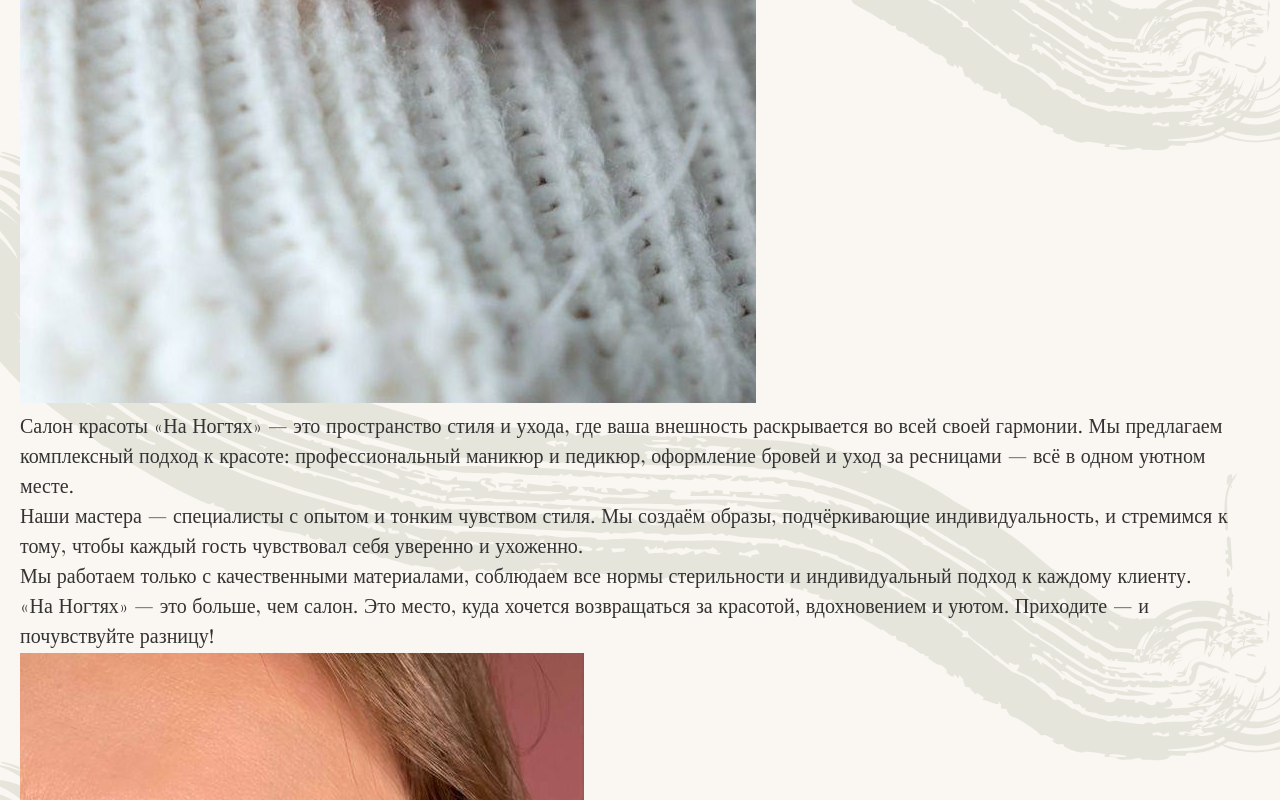
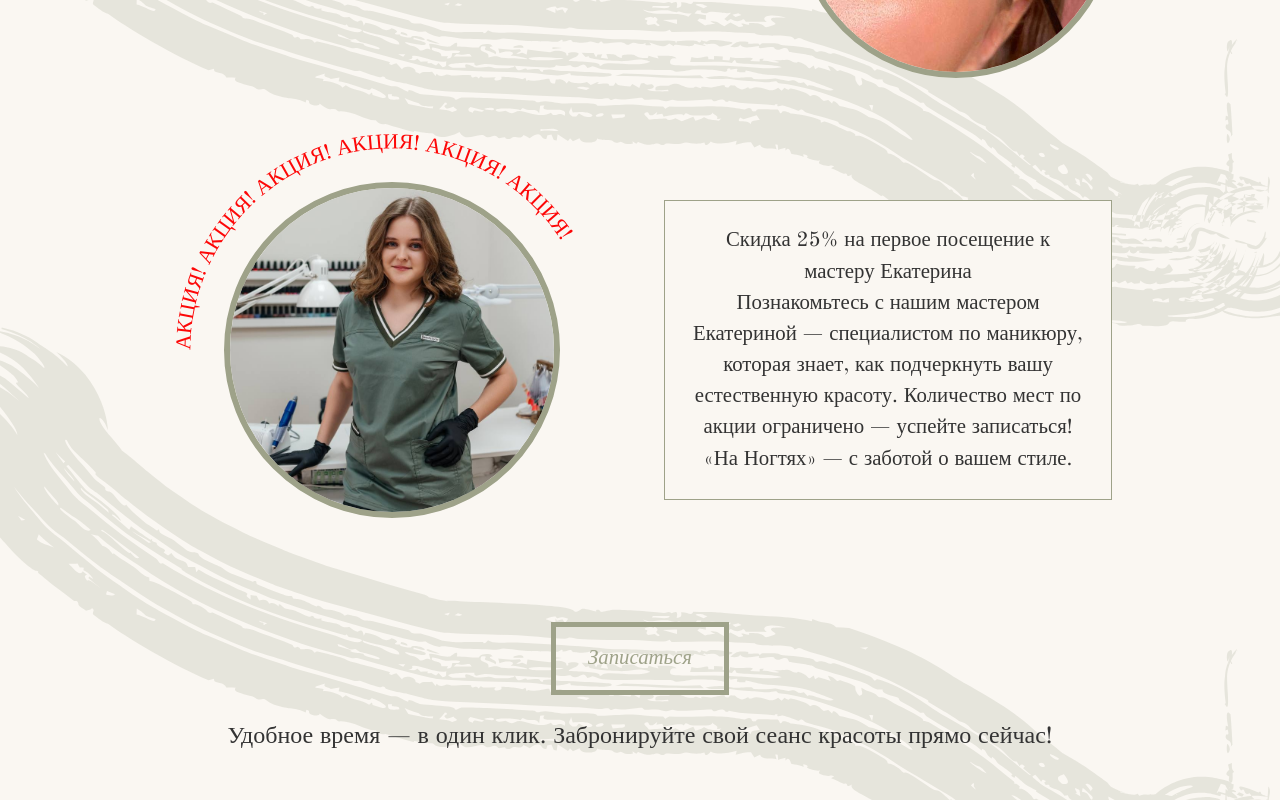
Before and after one commit to Katya705/shestakova_pie_32_2, a React (Vite) app in the folder beauty-salon/: page / in a window 1280 px wide. Shown: the part 920-1720 px from the top of the page. Built offline with nearby package versions, Linux system fonts and the light colour scheme.

Commit message:
Update Home.module.scss

```diff
--- a/beauty-salon/src/pages/Home/Home.module.scss
+++ b/beauty-salon/src/pages/Home/Home.module.scss
@@ -1,5 +1,108 @@
 .home {
-  font-family: 'Old Standard TT', serif;
-  font-size: 20px;
-  color: #333;
+  padding: 3rem 1rem;               // Отступы: 3rem сверху/снизу, 1rem слева/справа для внутреннего пространства
+  font-family: 'Old Standard TT', serif; // Шрифт страницы, с запасным вариантом serif
+  color: #333;                     // Цвет текста — тёмно-серый для лучшей читаемости
+  text-align: center;              // Выравнивание текста по центру
 }
+
+.intro {
+  display: flex;                   // Включаем flexbox для удобного позиционирования дочерних элементов
+  flex-wrap: wrap;                // Позволяет элементам переноситься на новую строку, если не помещаются
+  justify-content: center;         // Горизонтальное выравнивание элементов по центру
+  align-items: center;             // Вертикальное выравнивание элементов по центру
+  gap: 2rem;                      // Отступ между дочерними элементами — 2rem
+  margin-bottom: 2rem;             // Отступ снизу — 2rem, чтобы отделить блок от следующего
+}
+
+.imageCircle {
+  width: 25vw;                    // Ширина — 25% от ширины окна браузера (viewport width)
+  max-width: 350px;               // Максимальная ширина — 350 пикселей
+  height: 25vw;                   // Высота совпадает с шириной для круглой формы
+  max-height: 350px;              // Максимальная высота — 350 пикселей
+  border-radius: 50%;             // Скругление углов на 50%, чтобы сделать круг
+  object-fit: cover;              // Изображение масштабируется, заполняя контейнер, сохраняя пропорции и обрезая лишнее
+  border: 6px solid #9EA289;      // Рамка толщиной 6px с цветом #9EA289 вокруг круга
+}
+
+.text {
+  max-width: 600px;               // Максимальная ширина блока текста — 600px для удобочитаемости
+  font-size: 1.2rem;              // Размер шрифта — 1.2 rem (зависит от корневого шрифта)
+  line-height: 1.6;               // Межстрочный интервал — 1.6 для удобства чтения
+
+  p {
+    margin-bottom: 1.5rem;        // Отступ снизу у абзацев — 1.5 rem, чтобы отделить параграфы друг от друга
+  }
+}
+
+.promo {
+  display: flex;                  // Включаем flexbox для позиционирования промо-блоков
+  flex-wrap: wrap;                // Позволяет переносить элементы на следующую строку при нехватке места
+  justify-content: center;         // Горизонтальное выравнивание по центру
+  align-items: center;             // Вертикальное выравнивание по центру
+  gap: 3rem;                      // Расстояние между элементами — 3 rem
+  margin-top: 3rem;                // Отступ сверху — 3 rem, отделяет от предыдущего контента
+}
+
+.promoCircle {
+  position: relative;             // Относительное позиционирование для вложенных абсолютных элементов (SVG и картинки)
+  width: 35vw;                   // Ширина — 35% от ширины окна браузера
+  max-width: 500px;               // Максимальная ширина — 500 пикселей
+  height: 35vw;                  // Высота равна ширине для круга
+  max-height: 500px;              // Максимальная высота — 500 пикселей
+}
+
+.promoSvg {
+  width: 100%;                   // SVG занимает всю ширину контейнера promoCircle
+  height: 100%;                  // SVG занимает всю высоту контейнера promoCircle
+  position: absolute;            // Абсолютное позиционирование внутри promoCircle
+  top: 0;                       // Привязка к верхнему краю контейнера
+  left: 0;                      // Привязка к левому краю контейнера
+  font-size: 1.2rem;             // Размер шрифта внутри SVG (если используется текст)
+  fill: #FD0707;                 // Цвет заливки SVG — ярко-красный
+  word-spacing: 550%;            // Расстояние между словами увеличено на 550% для кругового текста
+}
+
+.promoImage {
+  position: absolute;            // Абсолютное позиционирование внутри promoCircle
+  top: 12.5%;                   // Отступ сверху — 12.5% от высоты promoCircle, чтобы центрировать внутри круга
+  left: 12.5%;                  // Отступ слева — 12.5% от ширины promoCircle
+  width: 75%;                   // Ширина изображения — 75% от promoCircle
+  height: 75%;                  // Высота изображения — 75% от promoCircle
+  border-radius: 50%;           // Скругление до круга
+  object-fit: cover;            // Изображение масштабируется с обрезкой, чтобы заполнить круг
+  border: 6px solid #9EA289;    // Рамка толщиной 6px цвета #9EA289 вокруг изображения
+}
+
+.promoText {
+  max-width: 35vw;              // Максимальная ширина текста — 35% от ширины окна браузера
+  min-width: 300px;             // Минимальная ширина — 300 пикселей, чтобы текст не стал слишком узким
+  font-size: 1.3rem;            // Размер шрифта — 1.3 rem
+  line-height: 1.5;             // Межстрочный интервал — 1.5
+  border: 1px solid #9EA289;   // Рамка 1px цвета #9EA289 вокруг блока текста
+  padding: 1.5rem;              // Внутренние отступы по всем сторонам — 1.5 rem
+  background-color: #FAF7F2;   // Цвет фона — светлый бежевый (#FAF7F2)
+}
+
+.button {
+  display: block;               // Кнопка занимает всю доступную ширину по горизонтали (с учетом ширины контента)
+  width: fit-content;           // Ширина подстраивается под содержимое
+  margin: 3rem auto 1.5rem;     // Отступ сверху 3rem, по горизонтали авто (по центру), снизу 1.5rem
+  padding: 1rem 2rem;           // Внутренние отступы: 1rem сверху/снизу и 2rem слева/справа
+  border: 5px solid #9EA289;   // Толстая рамка 5px цвета #9EA289
+  font-size: 1.3rem;            // Размер шрифта — 1.3 rem
+  font-style: italic;           // Курсивный стиль шрифта
+  color: #9EA289;               // Цвет текста — #9EA289 (зелёно-бежевый)
+  background-color: transparent; // Прозрачный фон
+  text-decoration: none;        // Убираем подчеркивание текста (если это ссылка)
+  transition: background-color 0.3s, color 0.3s; // Плавный переход для цвета фона и текста при наведении
+
+  &:hover {
+    background-color: #9EA289; // При наведении фон меняется на цвет рамки
+    color: #FAF7F2;            // Цвет текста меняется на светлый (#FAF7F2)
+  }
+}
+
+.final {
+  font-size: 1.5rem;            // Размер шрифта — 1.5 rem
+  margin-top: 1rem;             // Отступ сверху — 1rem
+}
```
